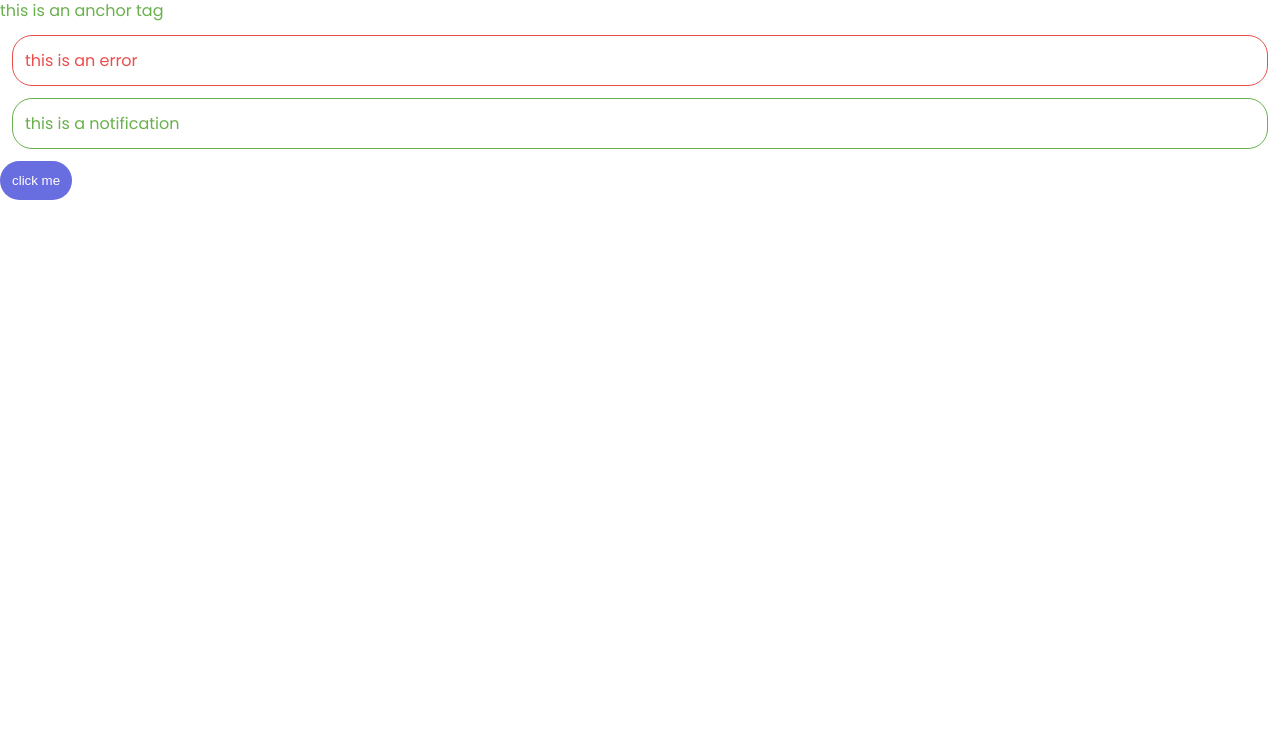
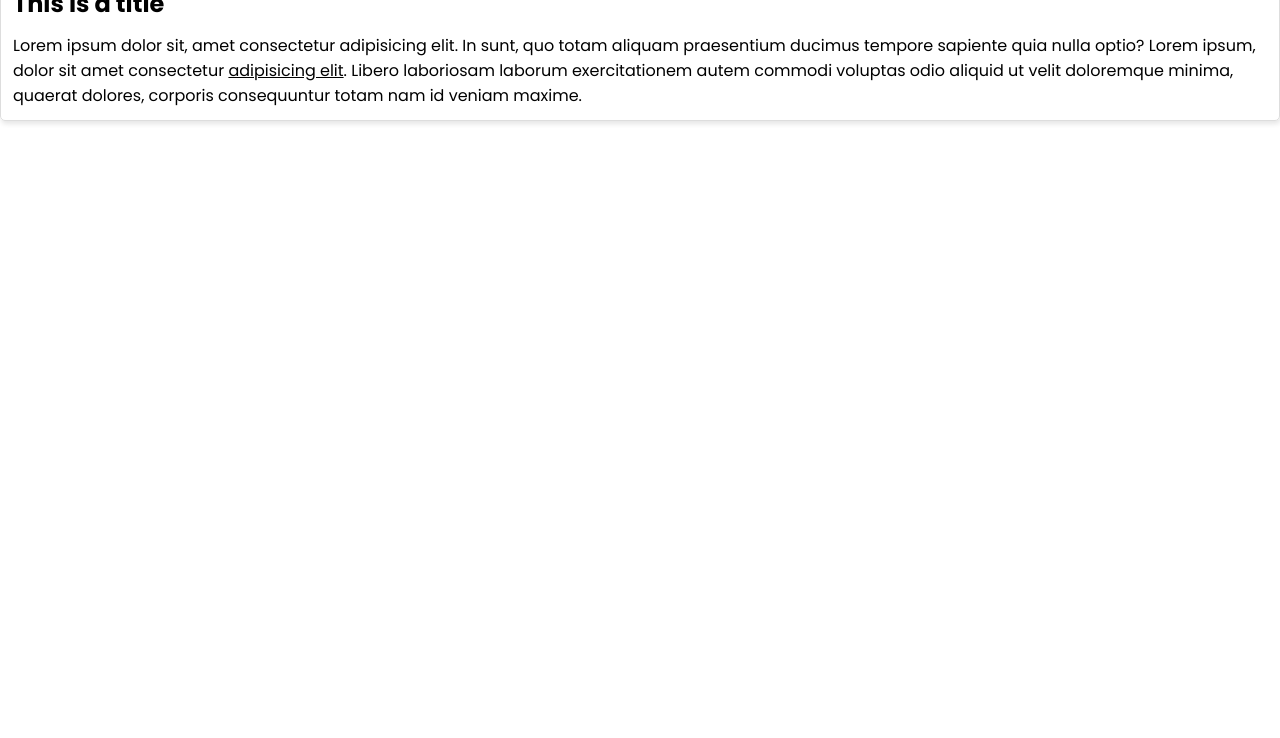
Before and after one commit to Josephlee01/ninja-sass, a website: page index.html in a window 1280 px wide. Shown: the part 62-800 px from the top of the page. Drawn offline with Linux system fonts and the light colour scheme.

Commit message:
#7 Using Math

```diff
--- a/index.html
+++ b/index.html
@@ -7,10 +7,24 @@
   <title>Complete SASS</title>
 </head>
 <body>
-  <h1>This is an h1</h1>
-  <a href="#">this is an anchor tag</a>
-  <p class="error">this is an error</p>
-  <p class="notification">this is a notification</p>
-  <button>click me</button>
+  <div>
+    <!-- colors -->
+
+    <!-- font sizes -->
+
+    <!-- buttons -->
+
+    <!-- cards -->
+    <h2>Cards</h2>
+    <div class="card">
+      <h1 class="card-title">This is a title</h1>
+      <p class="card-body">Lorem ipsum dolor sit, amet consectetur adipisicing elit. In sunt, quo totam aliquam praesentium ducimus tempore sapiente quia nulla optio? Lorem ipsum, dolor sit amet consectetur <a href="">adipisicing elit</a>. Libero laboriosam laborum exercitationem autem commodi voluptas odio aliquid ut velit doloremque minima, quaerat dolores, corporis consequuntur totam nam id veniam maxime.</p>
+    </div>
+
+    <!-- grid system -->
+
+    <!-- utilities -->
+
+  </div>
 </body>
 </html>
--- a/lib/_base.scss
+++ b/lib/_base.scss
@@ -28,39 +28,3 @@ hr {
 img {
   max-width: 100%;
 }
-
-h1 {
-  color: $primary;
-  margin-bottom: $base-margin;
-}
-a {
-  color: $secondary;
-}
-button {
-  color: white;
-  border: 0;
-  background: $primary;
-
-  border-radius: $base-border-radius;
-  padding: $base-padding;
-}
-.error {
-  color: $error;
-  border-color: $error;
-  border-style: solid;
-
-  margin: $base-margin;
-  padding: $base-padding;
-  border-radius: $base-border-radius;
-  border-width: $base-border-thickness;
-}
-.notification {
-  color: $secondary;
-  border-color: $secondary;
-  border-style: solid;
-
-  margin: $base-margin;
-  padding: $base-padding;
-  border-radius: $base-border-radius;
-  border-width: $base-border-thickness;
-}
--- a/lib/_variables.scss
+++ b/lib/_variables.scss
@@ -11,3 +11,13 @@ $base-margin: 0.75rem;
 // borders
 $base-border-thickness: 1px;
 $base-border-radius: 20px;
+
+// box-shadow
+$base-box-shadow: 1px 3px 5px rgba(0, 0, 0, 0.1);
+
+// font sizes
+$base-font-size: 1rem;
+$font-size-sm: $base-font-size * 0.75;
+$font-size-lg: $base-font-size * 1.5;
+$font-size-xl: $base-font-size * 2;
+$font-size-xxl: $base-font-size * 3;
--- /dev/null
+++ b/lib/components/_card.scss
@@ -0,0 +1,24 @@
+@use "sass:math";
+
+.card {
+  display: block;
+  padding: $base-padding;
+  border: $base-border-thickness solid #ddd;
+  box-shadow: $base-box-shadow;
+  border-radius: math.div($base-border-radius, 4);
+
+  .card-title {
+    font-size: $font-size-lg;
+    padding-bottom: $base-padding;
+    font-weight: bold;
+  }
+  .card-body {
+    font-size: $base-font-size;
+
+    a {
+      text-decoration: underline;
+    }
+  }
+}
+
+@debug math.div($base-border-radius, 5);
--- a/lib/index.scss
+++ b/lib/index.scss
@@ -1,5 +1,5 @@
 // variables & functions
-@import "variables";
+@import 'variables';
 
 // base & layout
 @import 'base';
@@ -7,7 +7,7 @@
 // colors
 
 
-// components (button, card, navbar)
+// components (button, card, navbar etc)
+@import 'components/card';
 
-
-// utilities (margin, padding, opacity)
+// utilities (margin, padding, opacity, etc)
```
Also changed, not shown: css/index.css.
